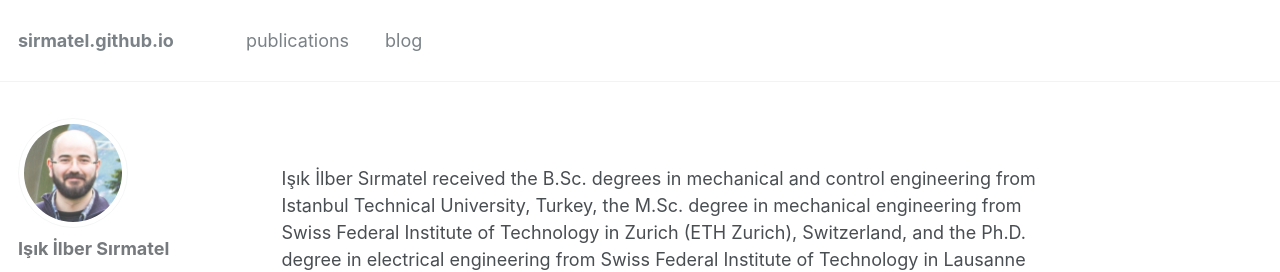
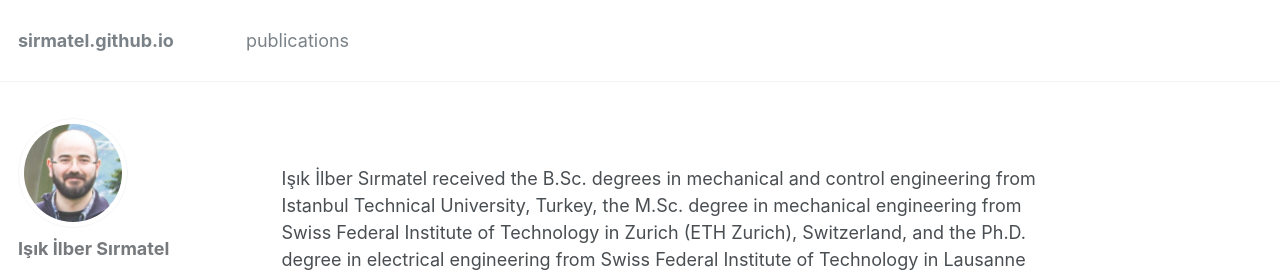
Before and after one commit to sirmatel/sirmatel.github.io, a Jekyll site: the page built from index.html, in a window 1280 px wide. Shown: the top 272 px of the page. Built offline with Jekyll 4.4.1, drawn with Linux system fonts in a browser that asks for light colours; some web fonts are replaced; the list of posts is cut into pages by our own code.

Commit message:
Update navigation.yml

```diff
--- a/_data/navigation.yml
+++ b/_data/navigation.yml
@@ -5,10 +5,6 @@ main:
 
   - title: "publications"
     url: /publications
-
-  - title: "blog"
-    url: /blog
-
 
 publications:
   - title: theses
```
